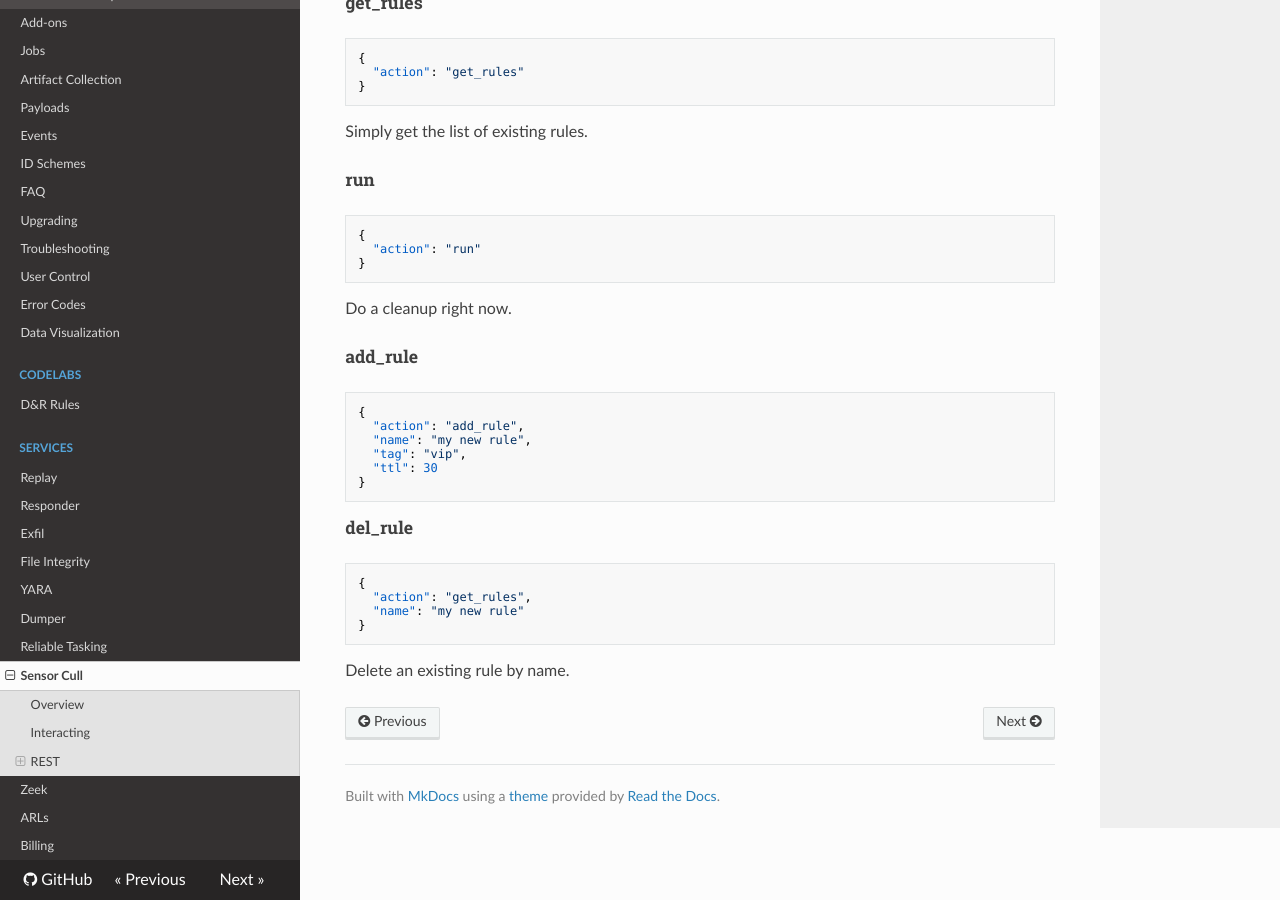
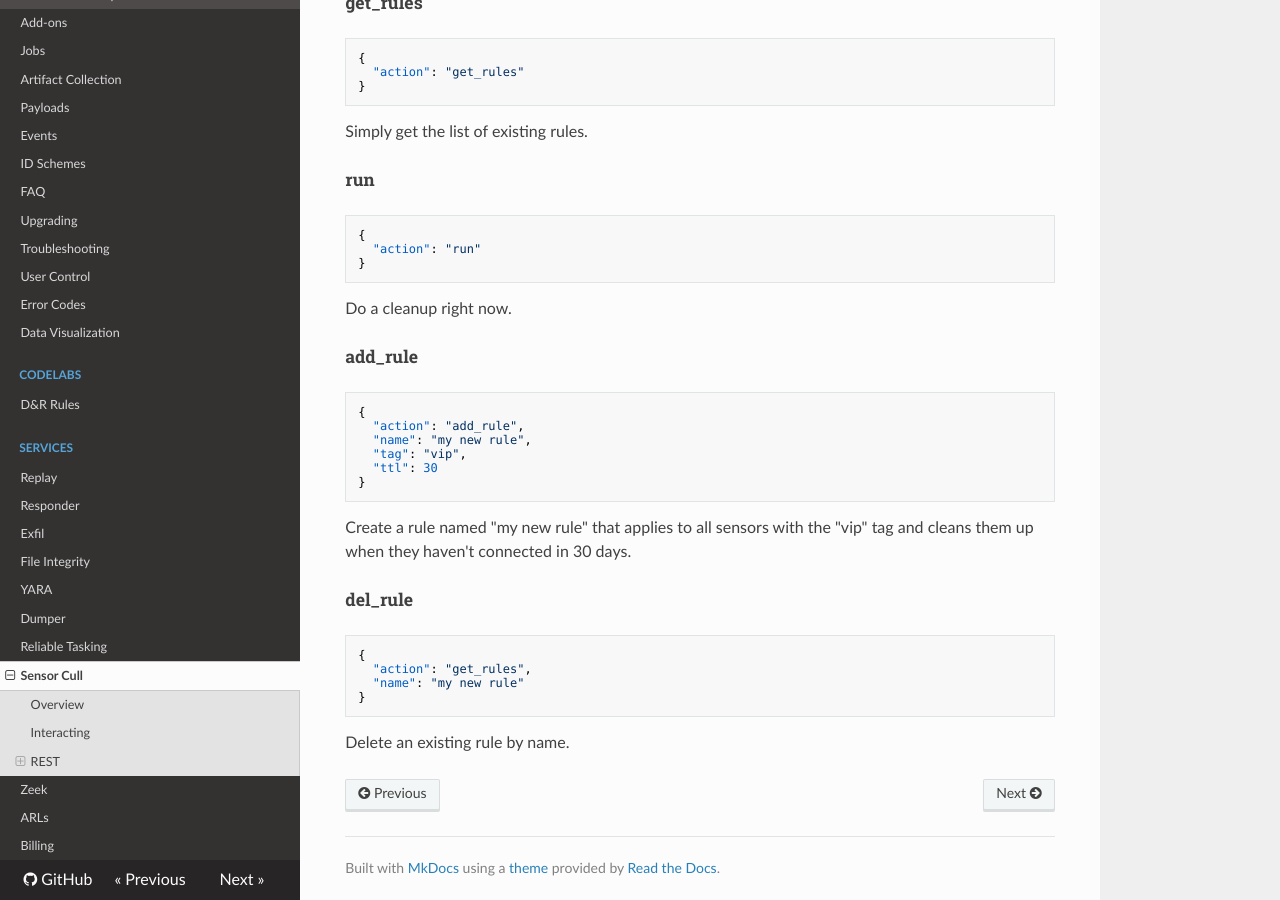
Before and after one commit to refractionPOINT/lce_doc, an MkDocs documentation site: the page built from docs/sensor_cull.md, in a window 1280 px wide and 900 px high, scrolled down 967 px. Built offline with MkDocs 1.6.1, drawn with Linux system fonts in a browser that asks for light colours; nearby versions of some CDN libraries; old or Windows-style settings are respelled for this version of MkDocs.

Commit message:
Add description for add_rule.

````diff
--- a/docs/sensor_cull.md
+++ b/docs/sensor_cull.md
@@ -56,6 +56,9 @@ Do a cleanup right now.
 }
 ```
 
+Create a rule named "my new rule" that applies to all sensors with the "vip"
+tag and cleans them up when they haven't connected in 30 days.
+
 ### del_rule
 
 ```
````
